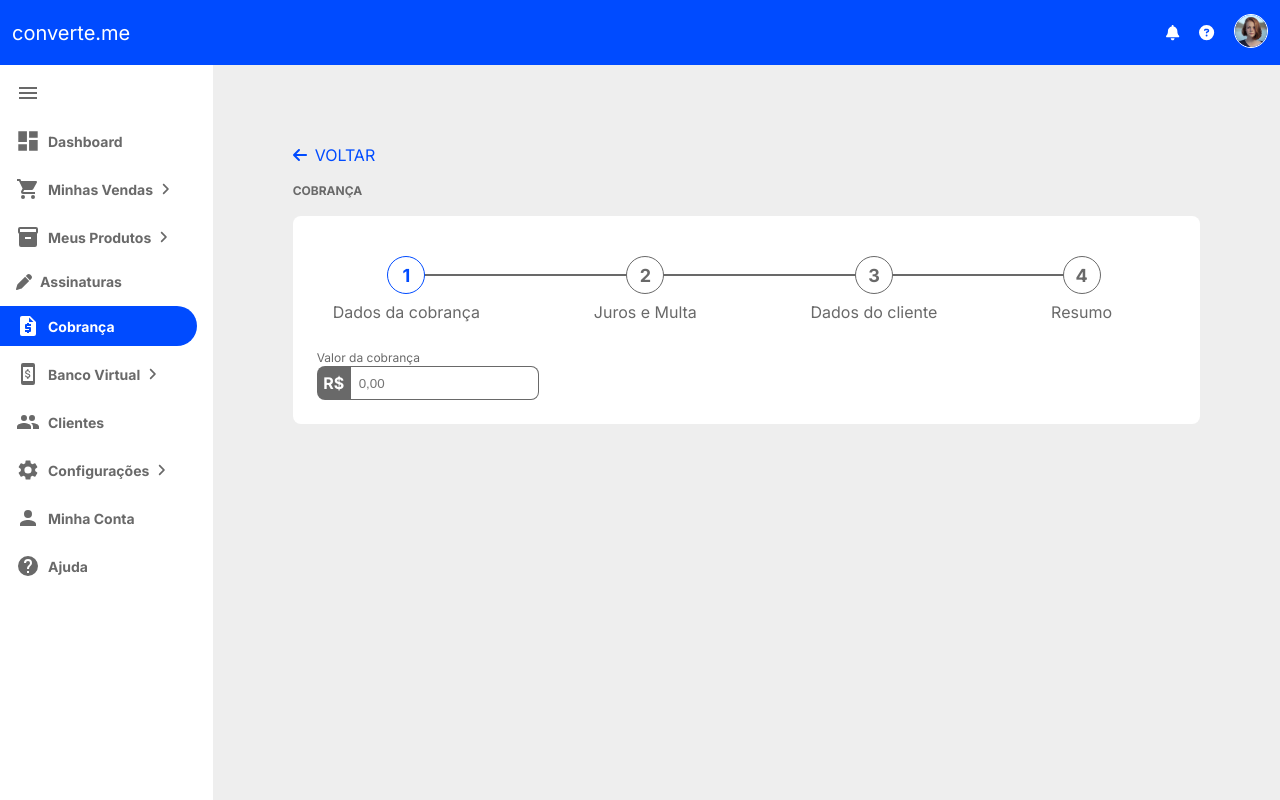
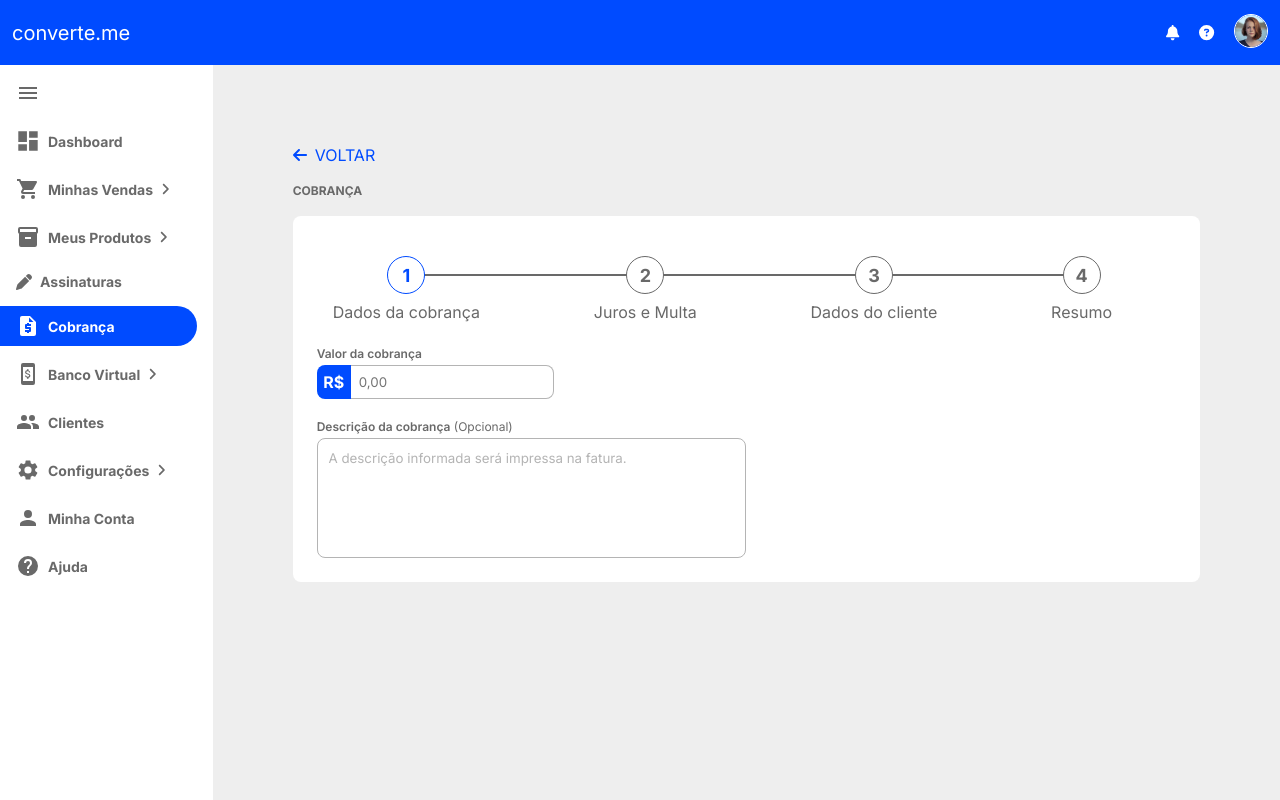
Before and after one commit to oliveirarod/converteme-test, a React (Create React App) app: page / in a window 1280 px wide. Built offline with nearby package versions, Linux system fonts and the light colour scheme.

Commit message:
Cria textarea

```diff
--- a/src/GlobalStyles.ts
+++ b/src/GlobalStyles.ts
@@ -4,12 +4,13 @@ const GlobalStyles = createGlobalStyle`
 	:root {
 		--primary-color: #004BFF;
 		--grey-color: #696969;
+		--light-grey-color: #B4B4B4;
 		--white: #FFFFFF;
 
 		--default-transition: 0.25s;
 	}
 
-  body, button {
+  body, button, input, textarea {
     font-family: 'Inter', sans-serif;
   }
 
--- a/src/components/Forms/ChargeForm/ChargeForm.tsx
+++ b/src/components/Forms/ChargeForm/ChargeForm.tsx
@@ -6,14 +6,20 @@ import { ChargeFormContainer } from "./ChargeFormStyle";
 
 // Components
 import CustomInput from "../PrefixInput/PrefixInput";
+import CostumTextArea from "../CustomTextArea/CostumTextArea";
 
 const ChargeForm = () => {
-  const [changeValue, setChargeValue] = useState(0);
-  console.log(changeValue);
+  const [chargeValue, setChargeValue] = useState(0);
+  const [description, setDescription] = useState("");
 
   return (
     <ChargeFormContainer>
-      <CustomInput value={changeValue} setValue={setChargeValue} />
+      <CustomInput value={chargeValue} setValue={setChargeValue} />
+      <CostumTextArea
+        placeholder="A descrição informada será impressa na fatura."
+        value={description}
+        setValue={setDescription}
+      />
     </ChargeFormContainer>
   );
 };
--- /dev/null
+++ b/src/components/Forms/CustomTextArea/CostumTextArea.tsx
@@ -0,0 +1,34 @@
+import { TextAreaContainer } from "./CustomTextAreaStyle";
+
+type CostumTextAreaProps = {
+  value: string;
+  placeholder: string;
+  setValue: (value: string) => void;
+};
+
+const CostumTextArea = ({
+  value,
+  placeholder,
+  setValue,
+}: CostumTextAreaProps) => {
+  return (
+    <TextAreaContainer>
+      <label htmlFor="chargeDesc">
+        Descrição da cobrança
+        <span className="light-text"> (Opcional)</span>
+      </label>
+
+      <textarea
+        name="chargeDesc"
+        placeholder={placeholder}
+        className="textarea-field"
+        style={{ resize: "none" }}
+        value={value}
+        onChange={(e) => setValue(e.target.value)}
+        rows={6}
+      />
+    </TextAreaContainer>
+  );
+};
+
+export default CostumTextArea;
--- /dev/null
+++ b/src/components/Forms/CustomTextArea/CustomTextAreaStyle.ts
@@ -0,0 +1,35 @@
+import styled from "styled-components";
+
+export const TextAreaContainer = styled.div`
+  display: flex;
+  flex-direction: column;
+  width: 50%;
+  margin-top: 1.25rem;
+
+  label {
+    font-size: 0.75rem;
+    font-weight: 600;
+    margin-bottom: 0.25rem;
+    color: var(--grey-color);
+
+    .light-text {
+      font-weight: 400;
+    }
+  }
+
+  .textarea-field {
+    color: var(--grey-color);
+    border-color: var(--light-grey-color);
+    border-radius: 0.5rem;
+    padding: 0.675rem;
+
+
+    &::placeholder {
+      color: var(--light-grey-color);
+    }
+
+    &:focus {
+      outline: none;
+    }
+  }
+`;
--- a/src/components/Forms/PrefixInput/PrefixInput.tsx
+++ b/src/components/Forms/PrefixInput/PrefixInput.tsx
@@ -2,12 +2,12 @@ import { useState } from "react";
 import { InputContainer } from "./PrefixInputStyle";
 import { NumericFormat } from "react-number-format";
 
-type InputProps = {
+type PrefixInputProps = {
   value: number;
   setValue: (value: number) => void;
 };
 
-const PrefixInput = ({ value, setValue }: InputProps) => {
+const PrefixInput = ({ value, setValue }: PrefixInputProps) => {
   const [isFocused, setIsFocused] = useState(false);
 
   return (
@@ -15,15 +15,7 @@ const PrefixInput = ({ value, setValue }: InputProps) => {
       <span className="input-label">Valor da cobrança</span>
 
       <div className="input-with-prefix">
-        <span
-          className={`
-            input-prefix
-            flex-center
-            ${value || isFocused ? "highlight-input-prefix" : ""}
-          `}
-        >
-          R$
-        </span>
+        <span className="input-prefix flex-center">R$</span>
 
         <NumericFormat
           placeholder="0,00"
--- a/src/components/Forms/PrefixInput/PrefixInputStyle.ts
+++ b/src/components/Forms/PrefixInput/PrefixInputStyle.ts
@@ -4,6 +4,9 @@ export const InputContainer = styled.div`
   .input-label {
     color: var(--grey-color);
     font-size: 0.75rem;
+    font-weight: 600;
+    margin-bottom: 0.25rem;
+    display: block;
   }
 
   .input-with-prefix {
@@ -11,23 +14,19 @@ export const InputContainer = styled.div`
     align-items: center;
 
     .input-prefix {
-      background: var(--grey-color);
+      background: var(--primary-color);
       border-radius: 0.5rem 0 0 0.5rem;
       height: 2.125rem;
       width: 2.125rem;
       color: var(--white);
       font-weight: bold;
       transition: var(--default-transition);
-
-      &.highlight-input-prefix {
-        background: var(--primary-color);
-      }
     }
 
     .input-field {
       height: 1.875rem;
       border-radius: 0 0.5rem 0.5rem 0;
-			border: 1px solid var(--grey-color);
+			border: 1px solid var(--light-grey-color);
 			border-left: none;
 			padding-left: 0.5rem;
 			color: var(--grey-color);
```
